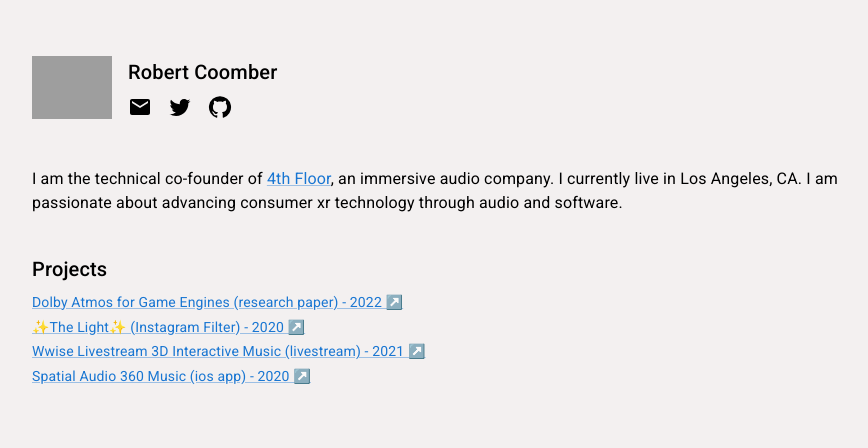
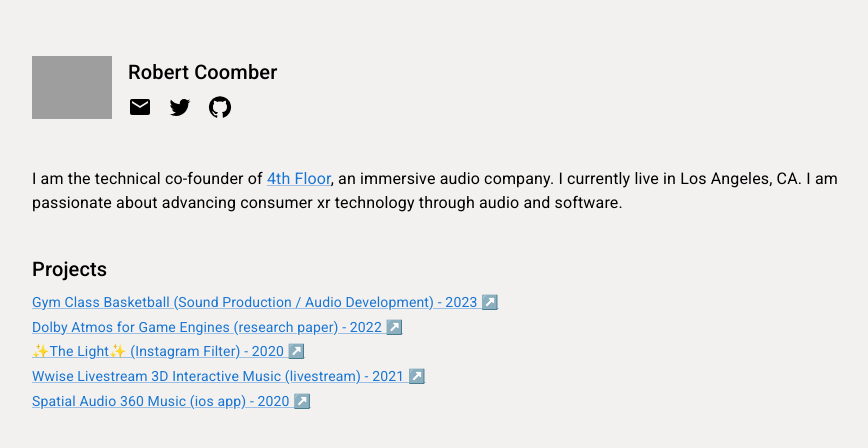
Before and after one commit to robertncoomber/r0bwiki, a React (Create React App) app: page / in a window 1280 px wide. Shown: the top 448 px of the page, without its empty margins (182-1050 px from the left). Built offline with nearby package versions, Linux system fonts and the light colour scheme; grey boxes are pictures that could not be loaded.

Commit message:
Update Home.js

```diff
--- a/src/muiHome/Home.js
+++ b/src/muiHome/Home.js
@@ -25,6 +25,9 @@
             <Typography variant="h6" component="div" sx={{paddingTop: 4}} gutterBottom flexGrow={1}>
                 Projects
             </Typography>
+            <Link href="https://www.oculus.com/experiences/quest/3661420607275144/" underline="always" variant="body2" component="div" sx={{paddingY: 0, cursor: "pointer"}} gutterBottom flexGrow={1} onClick={() => {window.open("https://4th-floor.com/research/dolby-atmos-for-game-engines")}}>
+                Gym Class Basketball (Sound Production / Audio Development) - 2023 ↗️
+            </Link>
             <Link href="https://4th-floor.com/research/dolby-atmos-for-game-engines" underline="always" variant="body2" component="div" sx={{paddingY: 0, cursor: "pointer"}} gutterBottom flexGrow={1} onClick={() => {window.open("https://4th-floor.com/research/dolby-atmos-for-game-engines")}}>
                 Dolby Atmos for Game Engines (research paper) - 2022 ↗️
             </Link>
```
